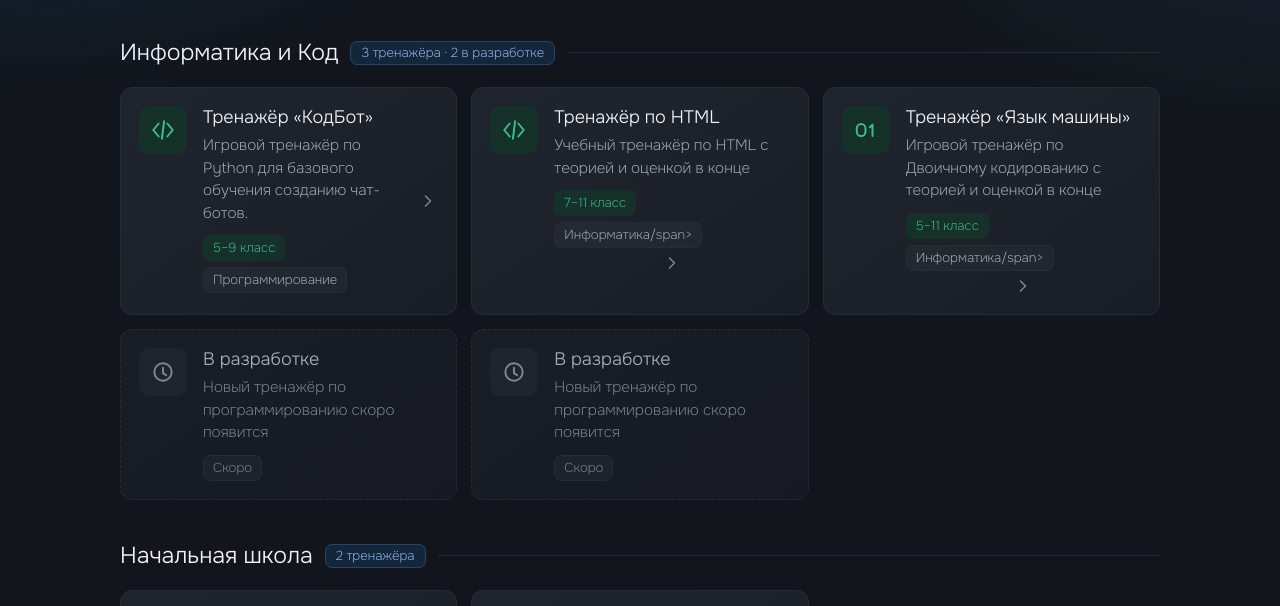
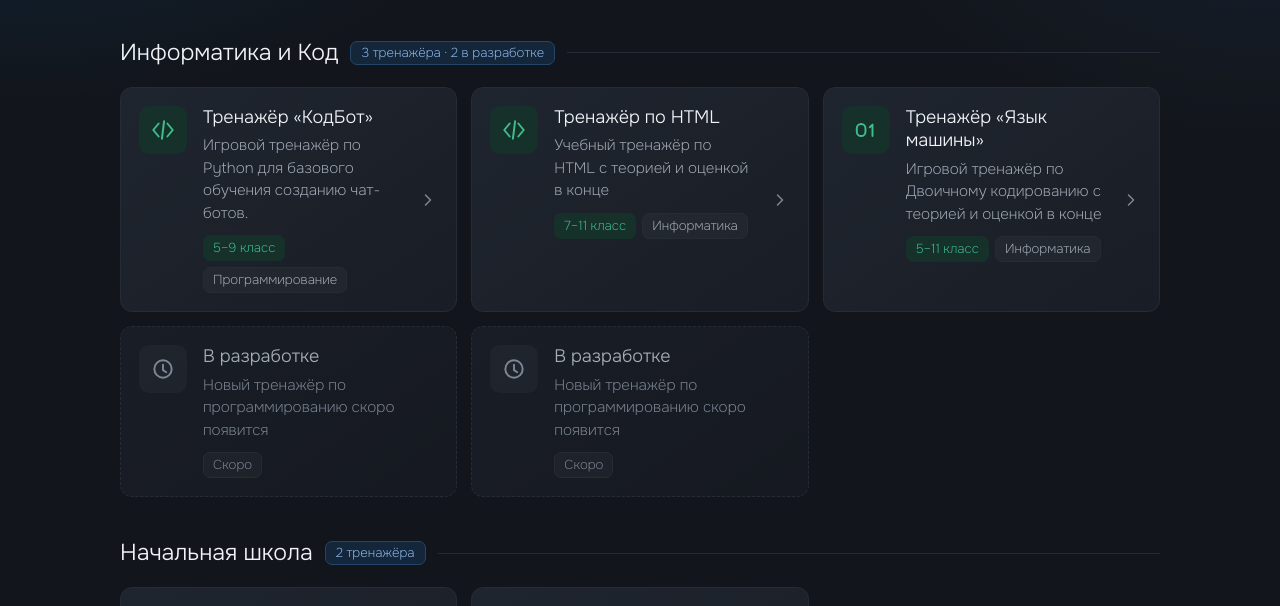
Before and after one commit to maynezs/mysite, a plain HTML site: page trainers.html in a window 1280 px wide. Shown: the part 114-720 px from the top of the page. Drawn offline with Linux system fonts and the light colour scheme.

Commit message:
Update trainers.html

```diff
--- a/trainers.html
+++ b/trainers.html
@@ -60,7 +60,7 @@
           <span class="card__body">
             <span class="card__title">Тренажёр по HTML</span>
             <span class="card__text">Учебный тренажёр по HTML с теорией и оценкой в конце</span>
-            <span class="card__tags"><span class="tag tag--accent">7–11 класс</span><span class="tag">Информатика/span></span>
+            <span class="card__tags"><span class="tag tag--accent">7–11 класс</span><span class="tag">Информатика</span></span>
           </span>
           <span class="card__arrow" aria-hidden="true"><svg viewBox="0 0 24 24"><path d="M9 6l6 6-6 6"/></svg></span>
         </a>
@@ -69,7 +69,7 @@
           <span class="card__body">
             <span class="card__title">Тренажёр «Язык машины»</span>
             <span class="card__text">Игровой тренажёр по Двоичному кодированию с теорией и оценкой в конце</span>
-            <span class="card__tags"><span class="tag tag--accent">5–11 класс</span><span class="tag">Информатика/span></span>
+            <span class="card__tags"><span class="tag tag--accent">5–11 класс</span><span class="tag">Информатика</span></span>
           </span>
           <span class="card__arrow" aria-hidden="true"><svg viewBox="0 0 24 24"><path d="M9 6l6 6-6 6"/></svg></span>
         </a>
```
